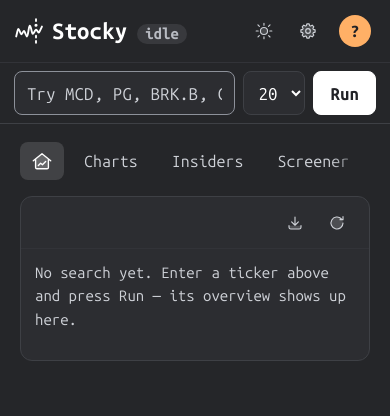
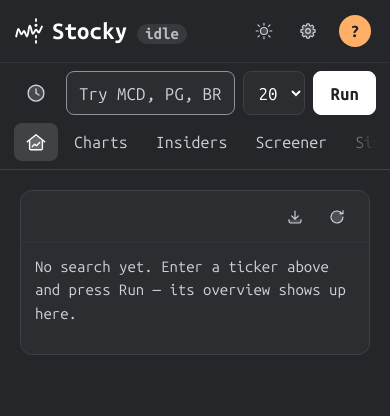
Before and after one commit to jorgecanut/10kanalyzer, a Python web app: template templates/index.html in a window 390 px wide. Shown: the top 416 px of the page. Run offline with Jinja, Linux system fonts and the light colour scheme; the template is opened without the code that fills it, so the values that code supplies are empty; some libraries are stand-ins or nearby versions.

Commit message:
ui: tabs share the ticker bar's row; Recent icon left of the bar, same size as Home; icon actions in Recent
Co-Authored-By: Claude Opus 5.5 <noreply@anthropic.com>

```diff
--- a/templates/index.html
+++ b/templates/index.html
@@ -153,35 +153,46 @@
 
   /* Ticker bar: always visible under the title bar. */
   .toolbar { padding:8px 20px; border-top:1px solid var(--line-soft); background:var(--bg); }
-  .toolbar-inner { max-width:1100px; margin:0 auto; display:flex; gap:8px; flex-wrap:wrap;
-                   align-items:center; justify-content:center; }
+  /* One row: ticker bar left, tabs right; as wide as the page column below. */
+  .toolbar-inner { max-width:1060px; margin:0 auto; display:flex; gap:8px 16px; flex-wrap:nowrap;
+                   align-items:center; justify-content:space-between; }
+  .bar-left { display:flex; gap:8px; align-items:center; flex:0 1 auto; min-width:0; }
+  /* On one row the tabs and buttons keep their width; the ticker box gives way. */
+  .toolbar .tabs, #filings, #run-btn, #cancel-btn, #tab-recent { flex:none; }
   /* Run state sits beside the title, a step smaller, on the title's baseline. */
   .brand-name { display:flex; align-items:baseline; gap:10px; }
   #status { display:inline-block; }
   #status .badge { font-size:calc(var(--fs) * 15); line-height:20px; padding:0 8px; }
-  #ticker { flex:0 1 360px; width:360px; min-width:240px; height:44px; border-color:var(--line-strong); }
+  #ticker { flex:0 1 300px; width:300px; min-width:160px; height:44px; border-color:var(--line-strong); }
   #filings { height:44px; padding:0 10px; font-size:calc(var(--fs) * 17); }
   #run-btn { height:44px; min-width:96px; padding:0 22px; font-size:calc(var(--fs) * 17); }
   #cancel-btn { width:44px; height:44px; }
   #ticker:focus { border-color:var(--accent); }
 
-  main { max-width:1100px; margin:0 auto; padding:18px 20px 40px; }
+  main { max-width:1100px; margin:0 auto; padding:20px 20px 40px; }
   /* Tabs slide sideways when they do not fit (phones); the scrollbar is
      hidden and an edge fade shows there is more. */
-  .tabs { position:relative; display:flex; gap:6px; margin-bottom:16px; overflow-x:auto; overscroll-behavior-x:contain;
+  .tabs { position:relative; display:flex; gap:4px; flex:0 1 auto; min-width:0; overflow-x:auto; overscroll-behavior-x:contain;
           scrollbar-width:none; scroll-snap-type:x proximity; }
   .tabs::-webkit-scrollbar { display:none; }
   .tabs.more-right { mask-image:linear-gradient(to right, #000 calc(100% - 40px), transparent); }
   .tabs.more-left { mask-image:linear-gradient(to right, transparent, #000 40px); }
   .tabs.more-left.more-right { mask-image:linear-gradient(to right, transparent, #000 40px,
                                                           #000 calc(100% - 40px), transparent); }
-  .tabs button { flex:none; white-space:nowrap; scroll-snap-align:start; border:0; background:none; padding:8px 14px; border-radius:var(--radius);
-                 cursor:pointer; font-size:calc(var(--fs) * 16); color:var(--muted); }
-  .tabs button:hover { color:var(--text); background:var(--hover); }
-  .tabs button.active { background:var(--accent-soft); color:var(--text); font-weight:600; }
-  .tabs button.tab-icon { display:flex; align-items:center; justify-content:center; padding:8px 11px; }
-  .tabs #tab-recent { margin-left:auto; }
-  .tabs button.tab-icon svg { width:22px; height:22px; display:block; }
+  .tabs button, .nav-btn { flex:none; white-space:nowrap; scroll-snap-align:start; border:0; background:none; padding:8px 12px;
+                 border-radius:var(--radius); cursor:pointer; font-size:calc(var(--fs) * 16); color:var(--muted); }
+  .tabs button:hover, .nav-btn:hover { color:var(--text); background:var(--hover); }
+  .tabs button.active, .nav-btn.active { background:var(--accent-soft); color:var(--text); font-weight:600; }
+  .tabs button.tab-icon, .nav-btn.tab-icon { display:flex; align-items:center; justify-content:center; padding:8px 11px; }
+  /* Home and Recent: same 24-unit line icons, same size. */
+  .tab-icon svg { width:22px; height:22px; display:block; }
+  /* Not enough room for one row: the tabs move to their own row. */
+  @media (max-width:1100px) {
+    .toolbar-inner { flex-wrap:wrap; }
+    .bar-left { flex:1 1 100%; justify-content:center; }
+    .toolbar .tabs { flex:1 1 100%; }
+    html { scroll-padding-top:180px; }
+  }
   .card { background:var(--surface); border:1px solid var(--line); border-radius:var(--radius-lg); padding:18px; margin-bottom:16px; }
   .row { display:flex; gap:10px; flex-wrap:wrap; align-items:center; }
   input[type=text] { flex:1; min-width:160px; padding:10px 12px; border:1px solid var(--line);
@@ -342,9 +353,8 @@
     header { padding:10px 14px; }
     .toolbar { padding:8px 14px; }
     /* One row on phones: the ticker box takes what is left. */
-    .toolbar-inner { flex-wrap:nowrap; }
     #ticker { flex:1 1 auto; width:auto; min-width:0; }
-    #filings, #run-btn, #cancel-btn { flex:none; }
+    #filings, #run-btn, #cancel-btn, #tab-recent { flex:none; }
     #run-btn { min-width:0; padding:0 16px; }
     /* Profile shows only the avatar; it still opens Account. */
     .user-btn { padding:4px; gap:0; }
@@ -486,6 +496,12 @@
   .home-charts figure { padding:6px; cursor:pointer; }
   .home-charts figure:hover { border-color:var(--line-strong); }
   .home-charts figcaption { margin-top:4px; font-size:calc(var(--fs) * 13); }
+  /* Recent tab: download and delete as icons. */
+  .recent-meta { display:inline-flex; align-items:center; gap:6px; }
+  .icon-link { display:inline-flex; padding:4px; border-radius:var(--radius-sm); color:var(--muted); }
+  .icon-link:hover { color:var(--text); background:var(--hover); }
+  .icon-link.danger:hover { color:var(--badge-error-fg); background:var(--badge-error-bg); }
+  .icon-link svg { width:18px; height:18px; display:block; }
   .fig-dl { display:flex; padding:2px; border-radius:var(--radius-sm); color:var(--muted); }
   .fig-dl:hover { color:var(--text); background:var(--hover); }
   .fig-dl svg { width:18px; height:18px; display:block; }
@@ -510,6 +526,12 @@
     <g fill="none" stroke="currentColor" stroke-linecap="round" stroke-linejoin="round" stroke-width="1.5">
       <path d="M4 15.5v2A2.5 2.5 0 0 0 6.5 20h11a2.5 2.5 0 0 0 2.5-2.5v-2H4" fill="currentColor" opacity=".2" stroke="none" />
       <path d="M4 15.5v2A2.5 2.5 0 0 0 6.5 20h11a2.5 2.5 0 0 0 2.5-2.5v-2M12 4v11m-4.5-4.5L12 15l4.5-4.5" />
+    </g>
+  </symbol>
+  <symbol id="i-trash" viewBox="0 0 24 24">
+    <g fill="none" stroke="currentColor" stroke-linecap="round" stroke-linejoin="round" stroke-width="1.5">
+      <path d="M6.5 7.5l.9 11.1A2 2 0 0 0 9.4 20.5h5.2a2 2 0 0 0 2-1.9l.9-11.1z" fill="currentColor" opacity=".2" stroke="none" />
+      <path d="M4.5 7.5h15M9.5 7.5V5a1 1 0 0 1 1-1h3a1 1 0 0 1 1 1v2.5M6.5 7.5l.9 11.1A2 2 0 0 0 9.4 20.5h5.2a2 2 0 0 0 2-1.9l.9-11.1M10.5 11v6M13.5 11v6" />
     </g>
   </symbol>
   <symbol id="i-refresh" viewBox="0 0 24 24">
@@ -574,6 +596,18 @@
 
   <div class="toolbar">
     <div class="toolbar-inner">
+      <!-- Left: recent runs and the ticker bar; right: the tabs. -->
+      <div class="bar-left">
+        <button id="tab-recent" class="tab-icon nav-btn" onclick="showTab('recent')"
+                title="Recent runs" aria-label="Recent runs">
+          <svg viewBox="0 0 24 24" aria-hidden="true">
+            <g fill="none" stroke="currentColor" stroke-linecap="round" stroke-linejoin="round" stroke-width="1.5">
+              <circle cx="12" cy="12.2" r="8.6" fill="currentColor" opacity=".2" stroke="none" />
+              <circle cx="12" cy="12.2" r="8.6" />
+              <path d="M12 7.6v4.6l3.2 2" />
+            </g>
+          </svg>
+        </button>
         <input id="ticker" type="text" placeholder="AAPL, MSFT, NVDA" maxlength="120" aria-label="Tickers"
                oninput="updateMode()" onkeydown="if(event.key==='Enter')handlePrimary()">
         <select id="filings" title="Number of 10-K filings" aria-label="Number of 10-K filings">
@@ -593,11 +627,7 @@
           </svg>
         </button>
       </div>
-  </div>
-</div>
-
-<main>
-  <div class="tabs">
+      <nav class="tabs" aria-label="Tabs">
         <button id="tab-home" class="tab-icon active" onclick="showTab('home')" title="Home" aria-label="Home">
           <svg viewBox="0 0 24 24" aria-hidden="true">
             <g fill="none" stroke="currentColor" stroke-linecap="round" stroke-linejoin="round" stroke-width="1.5">
@@ -612,13 +642,12 @@
         <button id="tab-screener" onclick="showTab('screener')">Screener</button>
         <button id="tab-simulation" onclick="showTab('simulation')">Simulation</button>
         <button id="tab-news" onclick="showTab('news')">News</button>
-    <button id="tab-recent" class="tab-icon" onclick="showTab('recent')"
-            title="Recent runs" aria-label="Recent runs">
-      <svg viewBox="0 0 2048 2048" aria-hidden="true">
-        <path fill="currentColor" d="M1024 2048q-142 0-272-36t-245-103t-207-160t-160-208t-103-245t-37-272q0-141 36-272t103-245t160-207t208-160T752 37t272-37q141 0 272 36t245 103t207 160t160 208t103 245t37 272q0 142-36 272t-103 245t-160 207t-208 160t-245 103t-272 37m0-1920q-123 0-237 32t-214 90t-182 141t-140 181t-91 214t-32 238q0 123 32 237t90 214t141 182t181 140t214 91t238 32q123 0 237-32t214-90t182-141t140-181t91-214t32-238q0-123-32-237t-90-214t-141-182t-181-140t-214-91t-238-32m0 896V384H896v768h512v-128z" />
-      </svg>
-    </button>
-  </div>
+      </nav>
+    </div>
+  </div>
+</div>
+
+<main>
 
   <!-- Home: an overview of the latest search (the pinned ticker). -->
   <section id="pane-home">
@@ -1246,7 +1275,7 @@ function applyPrefs(changed = '') {
   }
   if (all || changed === 'tabOrder') {
     const strip = $('.tabs');
-    for (const tab of PREFS.tabOrder) strip.insertBefore($(`#tab-${tab}`), $('#tab-recent'));
+    for (const tab of PREFS.tabOrder) strip.appendChild($(`#tab-${tab}`));
     syncTabFades();
   }
   if (all || changed === 'filings') $('#filings').value = PREFS.filings;
@@ -2086,7 +2115,8 @@ function showTab(name) {
   // Slide the strip (horizontally only) so the selected tab is visible.
   const tabs = $('.tabs');
   const button = $(`#tab-${name}`);
-  if (button.offsetLeft < tabs.scrollLeft || button.offsetLeft + button.offsetWidth > tabs.scrollLeft + tabs.clientWidth) {
+  if (tabs.contains(button) && (button.offsetLeft < tabs.scrollLeft
+      || button.offsetLeft + button.offsetWidth > tabs.scrollLeft + tabs.clientWidth)) {
     tabs.scrollTo({ left: button.offsetLeft - 8, behavior: SMOOTH });
   }
   if (name === 'home') initHome();
@@ -2504,9 +2534,11 @@ async function loadRecent() {
   list.innerHTML = items.map(it => `
     <li>
       <span class="t" onclick="openGraph('${esc(it.ticker)}')">${esc(it.ticker)}</span>
-      <span class="muted">${it.charts.length} charts · ${fmtDate(it.modified)}
-        · <a href="/download/${esc(it.ticker)}">zip</a>
-        · <a href="#" onclick="removeRecent('${esc(it.ticker)}');return false">remove</a></span>
+      <span class="muted recent-meta">${it.charts.length} charts · ${fmtDate(it.modified)}
+        <a class="icon-link" href="/download/${esc(it.ticker)}" title="Download ${esc(it.ticker)} (.zip)"
+           aria-label="Download ${esc(it.ticker)} (.zip)"><svg viewBox="0 0 24 24" aria-hidden="true"><use href="#i-download" /></svg></a>
+        <a class="icon-link danger" href="#" onclick="removeRecent('${esc(it.ticker)}');return false"
+           title="Delete ${esc(it.ticker)}'s results" aria-label="Delete ${esc(it.ticker)}'s results"><svg viewBox="0 0 24 24" aria-hidden="true"><use href="#i-trash" /></svg></a></span>
     </li>`).join('');
 }
 
```
Also changed, not shown: README.md. Lines whose indentation alone changed are shown as unchanged.
